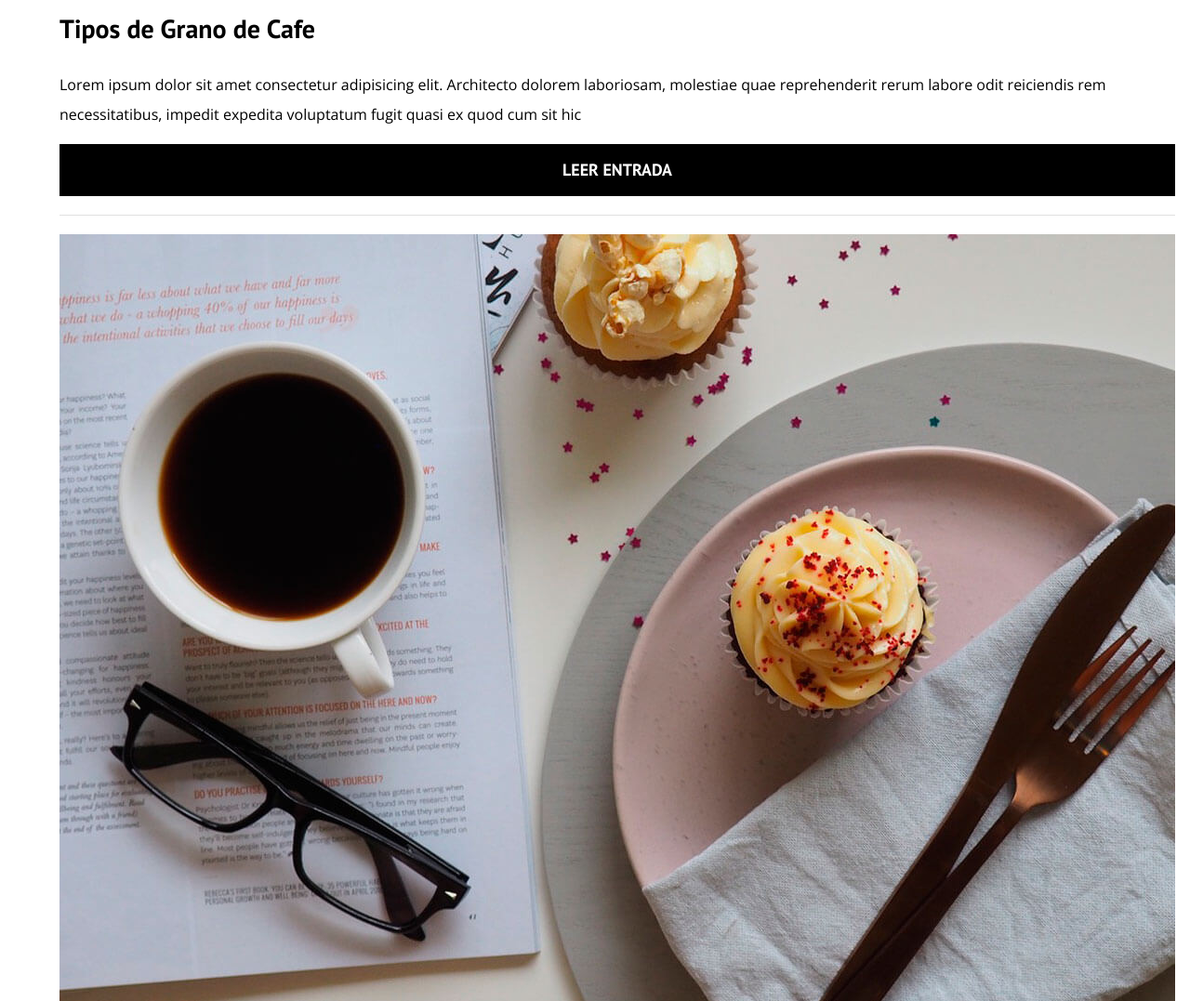
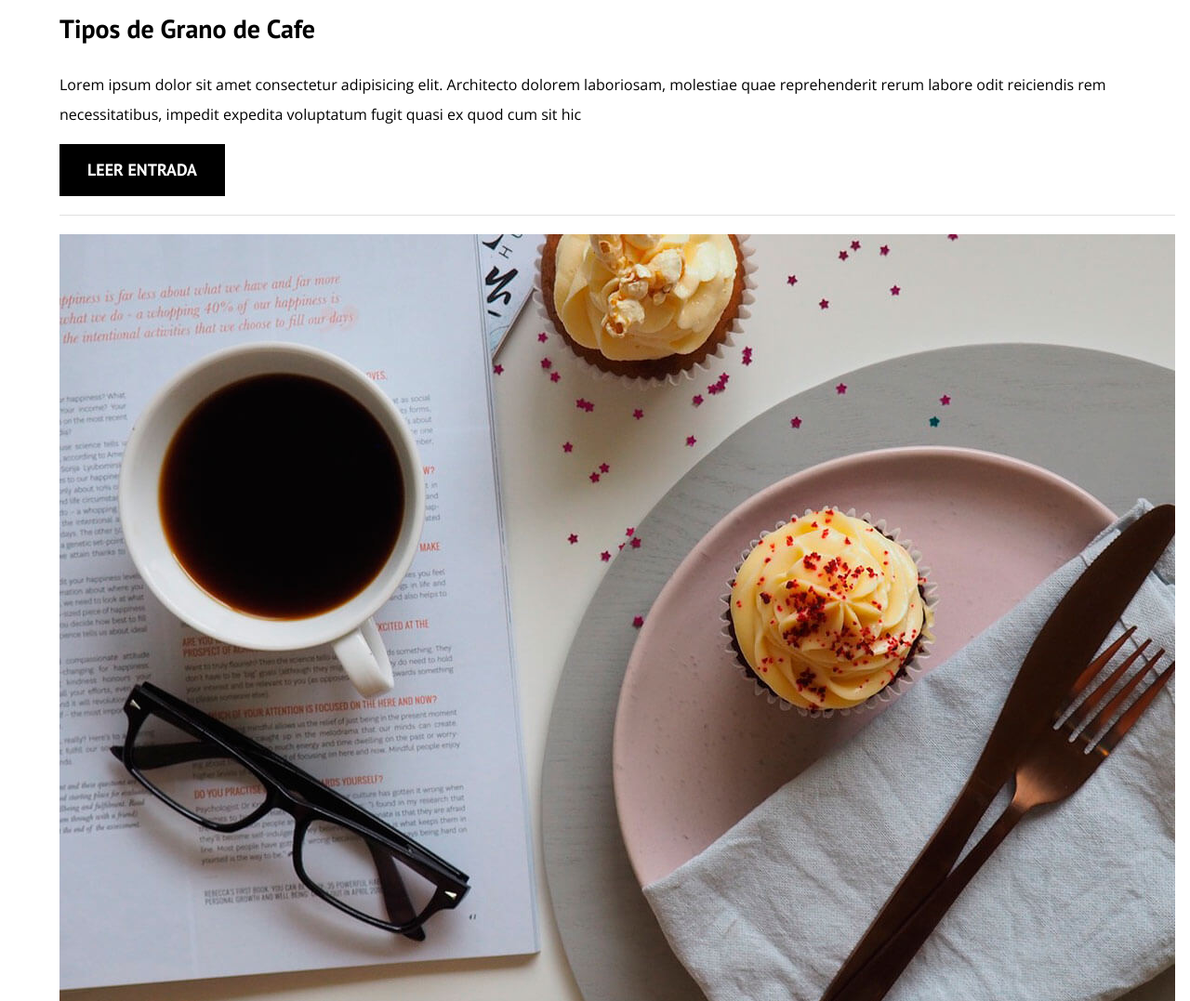
Before and after one commit to IngOcram/BlogDelCafe, a plain HTML site: page index.html in a window 1280 px wide. Shown: the part 1560-2637 px from the top of the page at 93% size. Drawn offline with nearby package versions, Linux system fonts and the light colour scheme.

Commit message:
Terminando el boton de blog

```diff
--- a/css/style.css
+++ b/css/style.css
@@ -164,6 +164,12 @@ h4 {
     border: none;
 }
 
+@media (min-width: 768px) {
+    .boton {
+        display: inline-block;
+    }
+}
+
 .boton--primario {
     background-color: var(--negro);
 }
```
